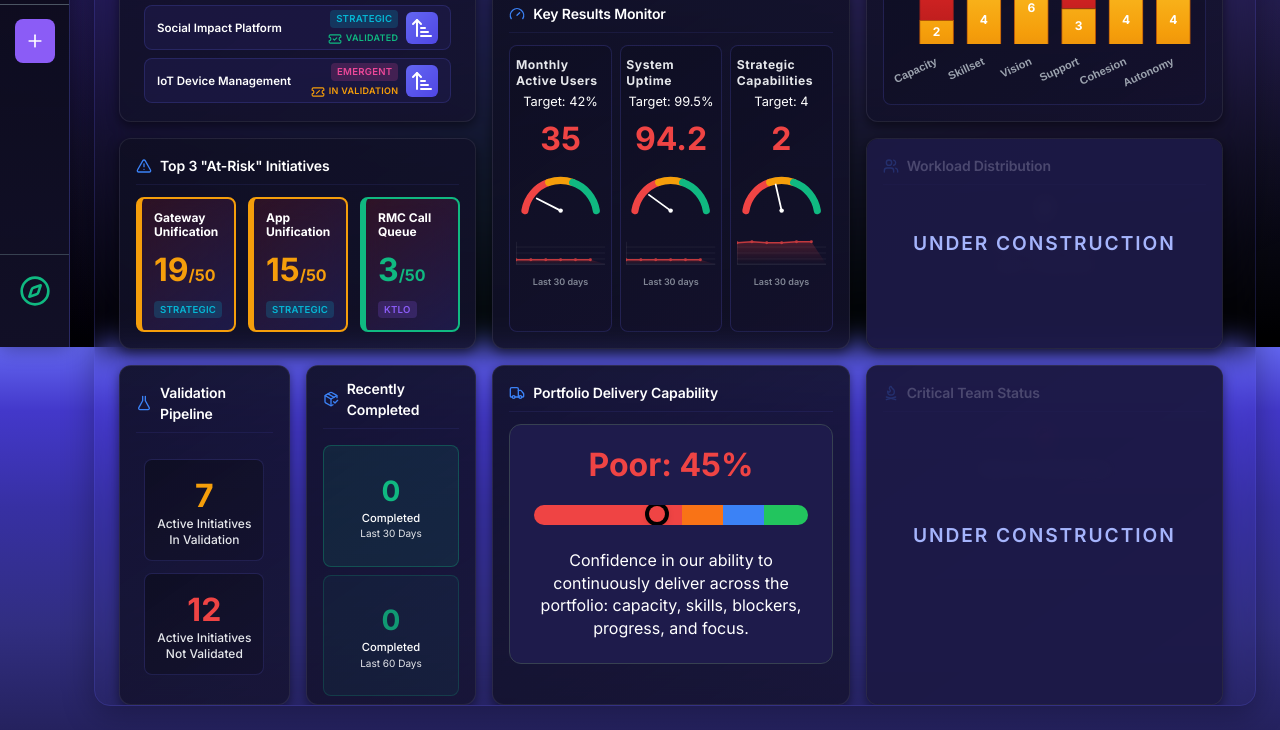
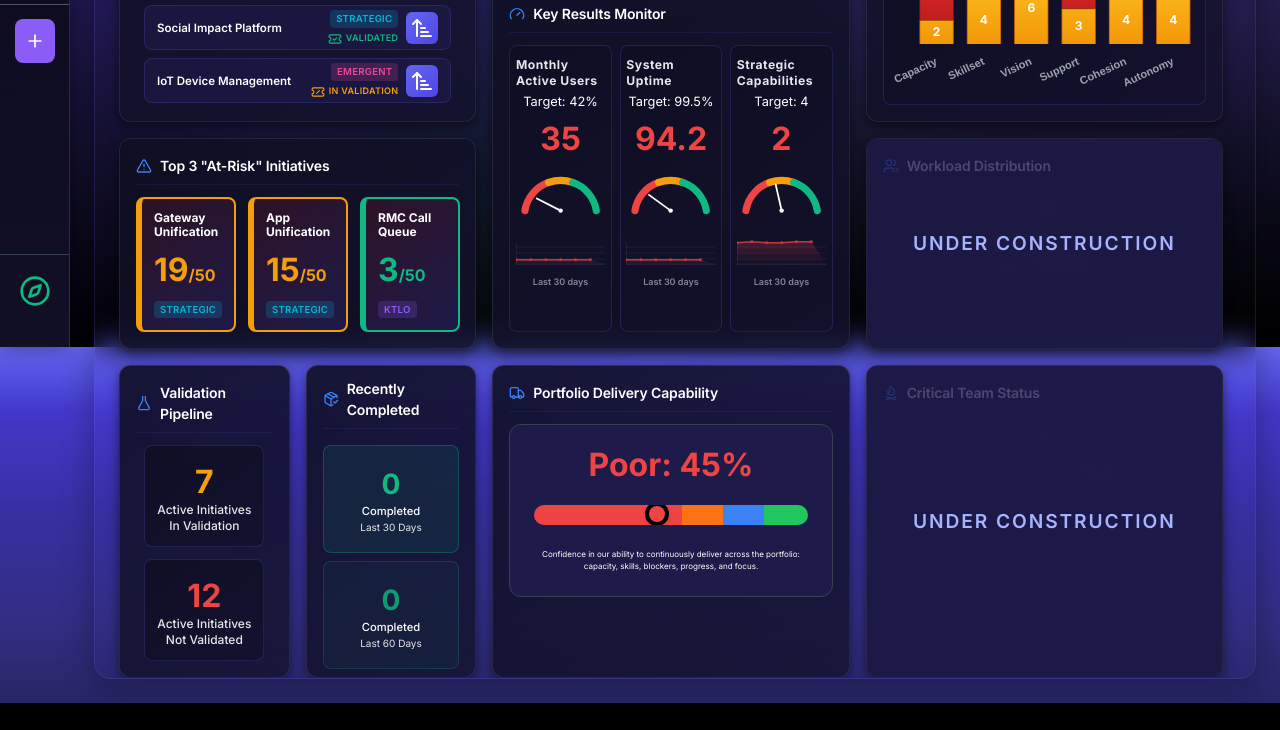
Before and after one commit to cspagzen/alignvue-demo, a plain HTML site: page index.html in a window 1280 px wide. Shown: the part 453-1183 px from the top of the page. After the commit the page ends 1156 px from the top, so only its background shows below. Drawn offline with nearby package versions, Linux system fonts and the light colour scheme; no server answers; files whose address does not match are found by name.

Commit message:
Add files via upload

```diff
--- a/styles.css
+++ b/styles.css
@@ -4298,7 +4298,7 @@ input[type="number"] {
 
 .efficiency-description {
     color: var(--text-primary);
-    font-size: 1rem;
+    font-size: .5rem;
     text-align: center;
     margin: 20px 0 0 0;
     line-height: 1.4;
```
